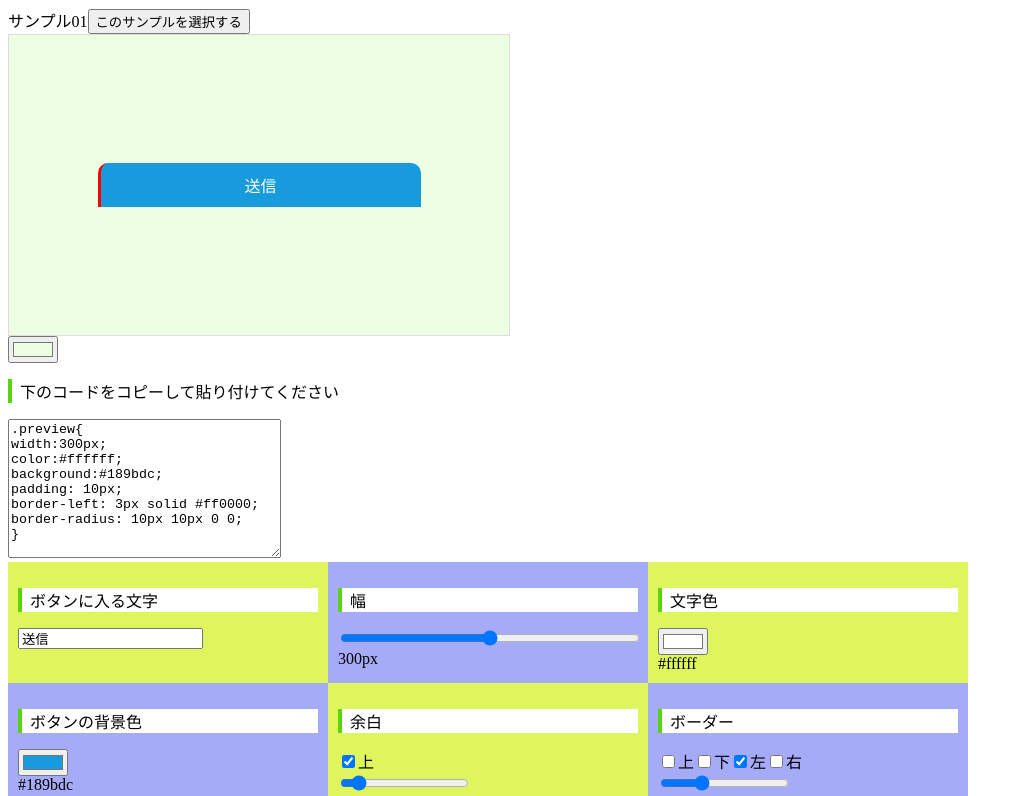
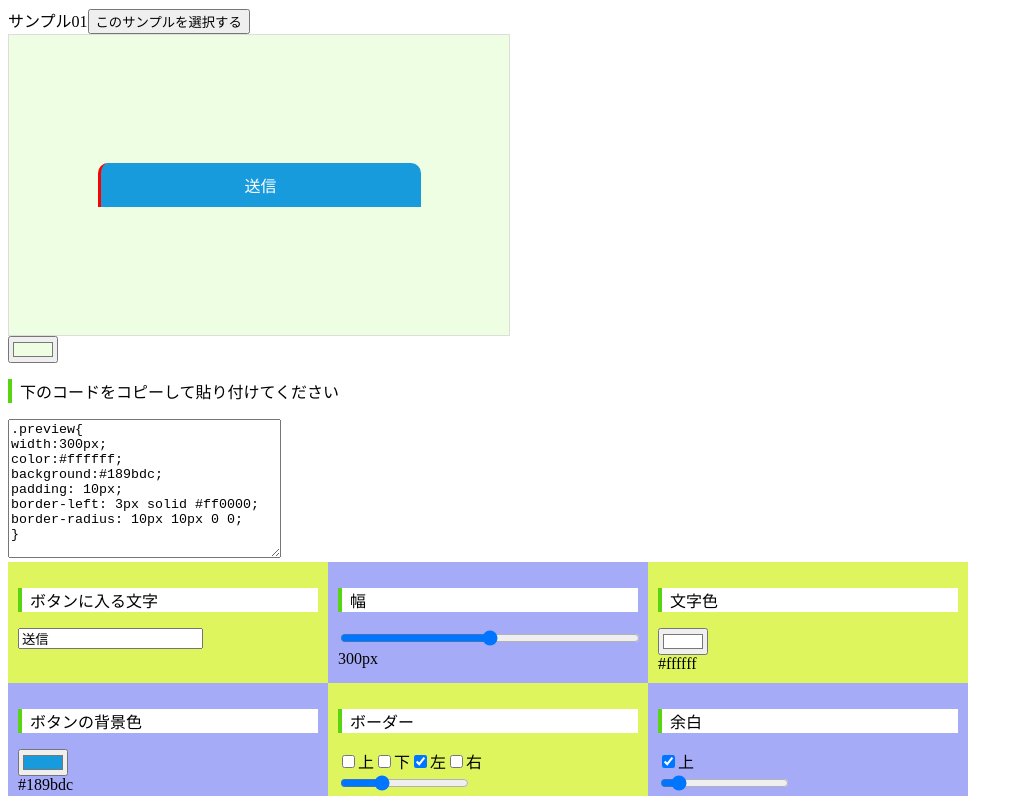
Before and after one commit to kensuke0518/buttonGallery1, a React (Create React App) app: page / in a window 1280 px wide. Shown: the top 796 px of the page, without its empty margins (0-1023 px from the left). Built offline with nearby package versions, Linux system fonts and the light colour scheme.

Commit message:
stateの値を変更前

```diff
--- a/src/components/Integrate.js
+++ b/src/components/Integrate.js
@@ -167,8 +167,8 @@ export function Integrate() {
                 <Width />
                 <Color />
                 <Background />
+                <Border />
                 <Padding />
-                <Border />
                 <BorderRadius />
             </div>
         </Sheet.Provider>
--- a/src/components/blocks/Border.js
+++ b/src/components/blocks/Border.js
@@ -97,10 +97,10 @@ export function Border() {
         <div>
             <p style={styleState.componentStyle.heading.a}>ボーダー</p>
             <div>
-                <input type="checkbox" name="" value="top" id="borderTop" onClick={directionFunc} />上
-                <input type="checkbox" name="" value="bottom" id="borderBottom" onClick={directionFunc} />下
-                <input type="checkbox" name="" value="left" id="borderLeft" defaultChecked onClick={directionFunc} />左
-                <input type="checkbox" name="" value="right" id="borderRight" onClick={directionFunc} />右
+                <input type="checkbox" name="" value="top" id="borderTop" checked={bdComp.check.includes('top') ? true : false} onClick={directionFunc} />上
+                <input type="checkbox" name="" value="bottom" id="borderBottom" checked={bdComp.check.includes('bottom') ? true : false} onClick={directionFunc} />下
+                <input type="checkbox" name="" value="left" id="borderLeft" checked={bdComp.check.includes('left') ? true : false} onClick={directionFunc} />左
+                <input type="checkbox" name="" value="right" id="borderRight" checked={bdComp.check.includes('right') ? true : false} onClick={directionFunc} />右
             </div>
             <input type="range" value={bdComp.size} min="0" max="10" onChange={sizeFunc} />
             <div>{bdComp.size}px</div>
--- a/src/components/samples/Sample01.js
+++ b/src/components/samples/Sample01.js
@@ -12,9 +12,12 @@ export const Sample01 = () => {
         width: '200px',
         background: '#2c51db',
         padding: '40px 30px',
-        borderRadius:'20px 20px 20px 20px',
+        borderRadius:'20px',
+        border:'5px solid #ffffff',
+        /*
         borderLeft: '1px solid #Df00fE',
         borderRight: '1px solid #Df00fE',
+        */
         color: '#f00',
         boxShadow: '#FC0 10px 10px 10px',
         display: 'block',
@@ -24,6 +27,7 @@ export const Sample01 = () => {
     let borderCSS = '';
     const borderCheck = [];
     //変数styleをステートへ送信できる形にする
+    const sampleFunc = () => {
         for (let prop in style) {
             //変数
             let object, cascade, component;
@@ -56,7 +60,7 @@ export const Sample01 = () => {
                 case 'borderTop':
                 case 'borderBottom':
                 case 'borderLeft':
-            case 'borderRight':{
+                case 'borderRight': {
                     if (prop === 'border') {
                         //オブジェクト
                         object = { [prop]: style[prop] }
@@ -72,7 +76,7 @@ export const Sample01 = () => {
                             size,
                             color
                         };
-                    simple(object, cascade, component)
+                        simple(prop, object, cascade, component)
                     }
                     else {
                         //オブジェクト
@@ -234,7 +238,7 @@ export const Sample01 = () => {
                         component['style'][abcd[i]] = {}
                         let size = am[i].replace(/(\d+).*/g, '$1')
                         let unitCharacter = am[i].replace(/\d+(.*)/g, '$1')
-                    const bbb = ['px', '%', 'rem']
+                        const bbb = ['px', '%', 'rem'];
                         let unit = [];
                         let checked;
                         for (let j = 0; j < bbb.length; j++) {
@@ -266,6 +270,14 @@ export const Sample01 = () => {
                         }
 
                         component['style'][abcd[i]] = add
+
+                        //値が一つのみ割り当てられている場合
+                        if (am.length === 1) {
+                            for (let k = i + 1; k < abcd.length; k++){
+                                component['style'][abcd[k]] = add
+                            }
+                            break;
+                        }
                     }
                     component['sampling'] = true;
                     component['horizonVertical'] = false;
@@ -299,8 +311,10 @@ export const Sample01 = () => {
                 }
             }
         }
+    }
 
     const selectSampleFunc = () => {
+        sampleFunc()
         setStyleDispatch({ type: 'sample', value: defaultData });
     }
 
```
Lines whose indentation alone changed are shown as unchanged.
